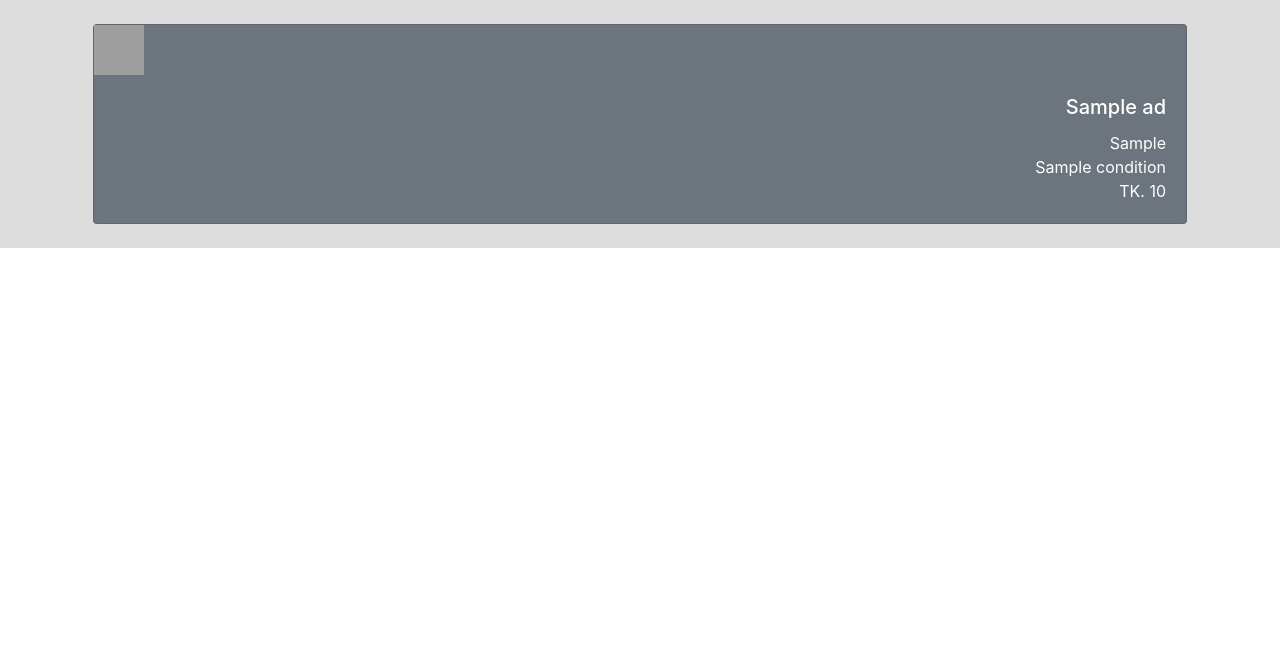
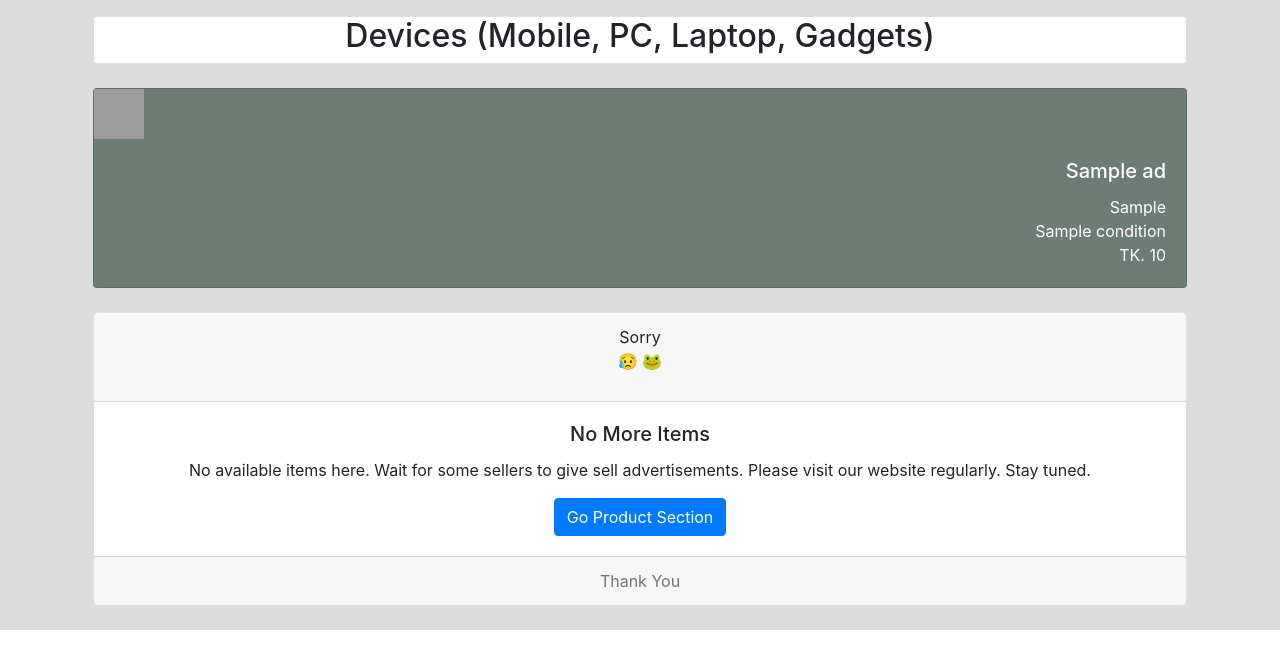
Before and after one commit to buetcse17/bikroy, a Django app: template templates/product/listProduct.html in a window 1280 px wide. Shown: the part 64-733 px from the top of the page. Run offline with Django 3.2, Linux system fonts and the light colour scheme; the template is opened without the code that fills it: most values are stand-ins (such as "Sample title", 1, 10 or a date in 2020); some libraries are stand-ins or nearby versions; grey boxes are pictures that could not be loaded.

Commit message:
added no more items card

```diff
--- a/templates/product/listProduct.html
+++ b/templates/product/listProduct.html
@@ -5,10 +5,15 @@
   <div class="container">
     <div class="center">
 
-      {% ifequal id 1 %} {% for product in products %}
+      {% ifequal id 1 %}
+      <div class="card mx-2 my-3 text-center">
+        <h2>Devices (Mobile, PC, Laptop, Gadgets)</h2>
+      </div>
+
+      {% for product in products %}
 
       <a href="/productSection/1/{{product.product_id}}">
-        <div class="mx-2 my-4 card text-right bg-secondary text-white" style="max-width: 1000rem; ">
+        <div class="mx-2 my-4 card text-right text-white" style="max-width: 1000rem; background-color: #6C7D76 ;">
           <img src="..." class="card-img-left" height="50" width="50" alt="..." />
           <div class="card-body">
             <h5 class="card-title">{{product.product_name}}</h5>
@@ -19,9 +24,16 @@
           </div>
         </div>
       </a>
-      {% endfor %} {% endifequal %} {% ifequal id 2 %} {% for product in products %}
+      {% endfor %}
+      {% endifequal %}
+
+      {% ifequal id 2 %}
+      <div class="card mx-2 my-3 text-center">
+        <h2>Pets/Animals (Cat, Dog, Bird)</h2>
+      </div>
+      {% for product in products %}
       <a href="/productSection/2/{{product.product_id}}">
-        <div class="mx-2 my-4 card text-right bg-secondary text-white" style="max-width: 1000rem;">
+        <div class="mx-2 my-4 card text-right text-white" style="max-width: 1000rem; background-color: #6C7D76 ;">
           <img src="..." class="card-img-left" height="50" width="50" alt="..." />
           <div class="card-body">
             <h5 class="card-title">{{product.product_name}}</h5>
@@ -29,9 +41,16 @@
           </div>
         </div>
       </a>
-      {% endfor %} {% endifequal %} {% ifequal id 3 %} {% for product in products %}
+      {% endfor %}
+      {% endifequal %}
+
+      {% ifequal id 3 %}
+      <div class="card mx-2 my-3 text-center">
+        <h2>Books</h2>
+      </div>
+      {% for product in products %}
       <a href="/productSection/3/{{product.product_id}}">
-        <div class="mx-2 my-4 card text-right bg-secondary text-white" style="max-width: 1000rem;">
+        <div class="mx-2 my-4 card text-right text-white" style="max-width: 1000rem; background-color: #6C7D76 ;">
           <img src="..." class="card-img-left" height="50" width="50" alt="..." />
           <div class="card-body">
             <h5 class="card-title">{{product.product_name}}</h5>
@@ -41,9 +60,16 @@
           </div>
         </div>
       </a>
-      {% endfor %} {% endifequal %} {% ifequal id 4 %} {% for product in products %}
+      {% endfor %}
+      {% endifequal %}
+
+      {% ifequal id 4 %}
+      <div class="card mx-2 my-3 text-center">
+        <h2>Courses (Online/Offline)</h2>
+      </div>
+      {% for product in products %}
       <a href="/productSection/4/{{product.product_id}}">
-        <div class="mx-2 my-4 card text-right bg-secondary text-white" style="max-width: 1000rem;">
+        <div class="mx-2 my-4 card text-right text-white" style="max-width: 1000rem; background-color: #6C7D76 ;">
           <img src="..." class="card-img-left" height="50" width="50" alt="..." />
           <div class="card-body">
             <h5 class="card-title">{{product.product_name}}</h5>
@@ -51,9 +77,16 @@
           </div>
         </div>
       </a>
-      {% endfor %} {% endifequal %} {% ifequal id 5 %} {% for product in products %}
+      {% endfor %}
+      {% endifequal %}
+
+      {% ifequal id 5 %}
+      <div class="card mx-2 my-3 text-center">
+        <h2>Tution (Online/Offline)</h2>
+      </div>
+      {% for product in products %}
       <a href="/productSection/5/{{product.product_id}}">
-        <div class="mx-2 my-4 card text-right bg-secondary text-white" style="max-width: 1000rem;">
+        <div class="mx-2 my-4 card text-right text-white" style="max-width: 1000rem; background-color: #6C7D76 ;">
           <img src="..." class="card-img-left" height="50" width="50" alt="..." />
           <div class="card-body">
             <h5 class="card-title">{{product.product_name}}</h5>
@@ -67,4 +100,22 @@
     </div>
   </div>
 </div>
-{% endfor %} {% endifequal %} {% endblock body %}
+{% endfor %}
+{% endifequal %}
+
+
+<div class="card text-center mx-2 my-4">
+  <div class="card-header">
+    Sorry <p>&#128549; &#128056;</p>
+  </div>
+  <div class="card-body">
+    <h5 class="card-title">No More Items</h5>
+    <p class="card-text">No available items here. Wait for some sellers to give sell advertisements. Please visit our website regularly. Stay tuned.</p>
+    <a href="/productSection" class="btn btn-primary">Go Product Section</a>
+  </div>
+  <div class="card-footer text-muted">
+    Thank You
+  </div>
+</div>
+
+{% endblock body %}
```
